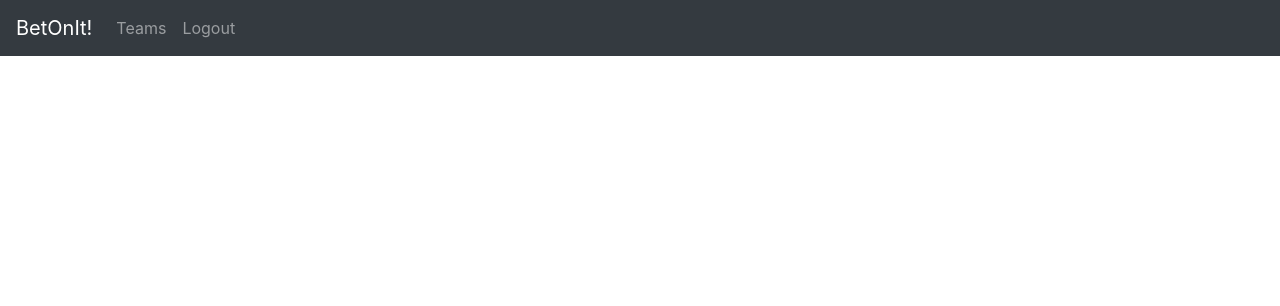
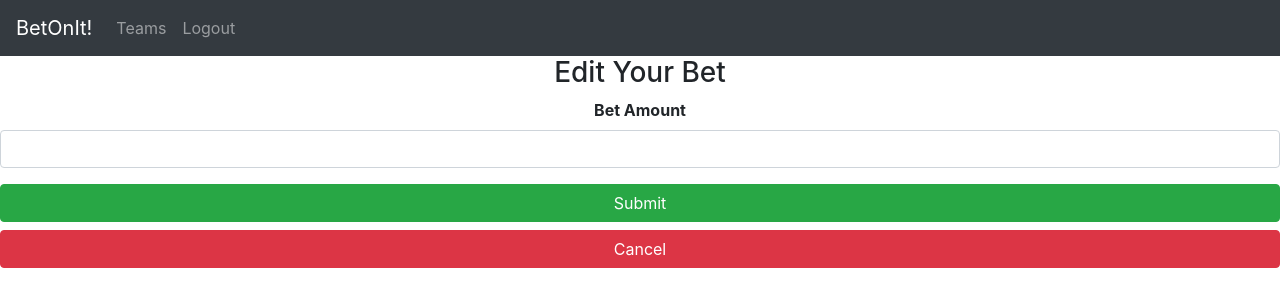
Before and after one commit to Jonrrile/Full-Stack-Capstone, a React (Create React App) app in the folder Capstone/client/: page /bet/edit/1 in a window 1280 px wide. Shown: the top 306 px of the page. Built offline with nearby package versions, Linux system fonts and the light colour scheme; no server answers; sample sign-in values are in the browser's storage.

Commit message:
Add, Edit, Delete bets works

```diff
--- a/Capstone/client/src/components/ApplicationViews.js
+++ b/Capstone/client/src/components/ApplicationViews.js
@@ -42,7 +42,7 @@ export default function ApplicationViews() {
       <Route path="/bet/delete/:id" exact>
         {isLoggedIn ? <DeleteBet /> : <Redirect to="/login" />}
       </Route>
-      <Route path="/betsbyteam/:teamId/bet/edit/:id" exact>
+      <Route path="/bet/edit/:id" exact>
         <EditBet />
       </Route>
 
--- a/Capstone/client/src/components/Bet/BetList.js
+++ b/Capstone/client/src/components/Bet/BetList.js
@@ -11,18 +11,18 @@ const BetList = () => {
     const { team, getTeam } = useContext(TeamContext);
     const { id } = useParams();
     const history = useHistory();
-    const { teamId } = useParams();
+    //const { teamId } = useParams();
     const [isLoading, setIsLoading] = useState(false);
-
-
+    //I need to calculate the win amount by Potential Profit = ToBetAmount x (Odds/100)
+    //Math.floor();
     useEffect(() => {
         getAllBetsForTeam(id);
         getTeam(id);
     }, []);
 
-    useEffect(() => {
-        getTeam(id);
-    }, [])
+    // useEffect(() => {
+    //     getTeam(teamId);
+    // }, [])
 
     //const currentUser = JSON.parse(sessionStorage.getItem('userProfile')).firstName;
 
@@ -49,7 +49,7 @@ const BetList = () => {
                                             <td>{bet.id}</td>
                                             <td>{bet.toBetAmount}</td>
                                             <td>{bet.toBetAmount * 10}</td>
-                                            <Link to={`/betsbyteam/${teamId}/bet/edit/${id}`}>
+                                            <Link to={`/bet/edit/${bet.id}`}>
                                                 Edit Bet
                                             </Link>
                                             <br />
--- a/Capstone/client/src/components/Bet/EditBet.js
+++ b/Capstone/client/src/components/Bet/EditBet.js
@@ -21,12 +21,12 @@ const EditBet = () => {
         stateToChange[e.target.id] = e.target.value;
         setUpdatedBet(stateToChange)
     }
-
+    // Some kind of something going on in here that is not working.
     const editABet = (e) => {
         const betToEdit = {
             id: parseInt(id),
             toBetAmount: parseInt(updatedBet.toBetAmount),
-            teamId: parseInt(id)
+
         }
         setIsLoading(true);
         editBet(betToEdit);
@@ -39,13 +39,13 @@ const EditBet = () => {
             <Form>
                 <h3> Edit Your Bet </h3>
                 <FormGroup>
-                    <Label htmlFor="amount"><strong>Bet Amount</strong></Label>
+                    <Label htmlFor="toBetAmount"><strong>Bet Amount</strong></Label>
                     <Input className="p-2 bd-highlight justify-content-center"
                         defaultValue={updatedBet.toBetAmount}
                         onChange={handleEditFieldChange}
                         type="number"
-                        name="amount"
-                        id="amount"
+                        name="toBetAmount"
+                        id="toBetAmount"
                     />
                 </FormGroup>
             </Form >
```
Also changed, not shown: 6 other files (tests, documents, lock files or other folders).
